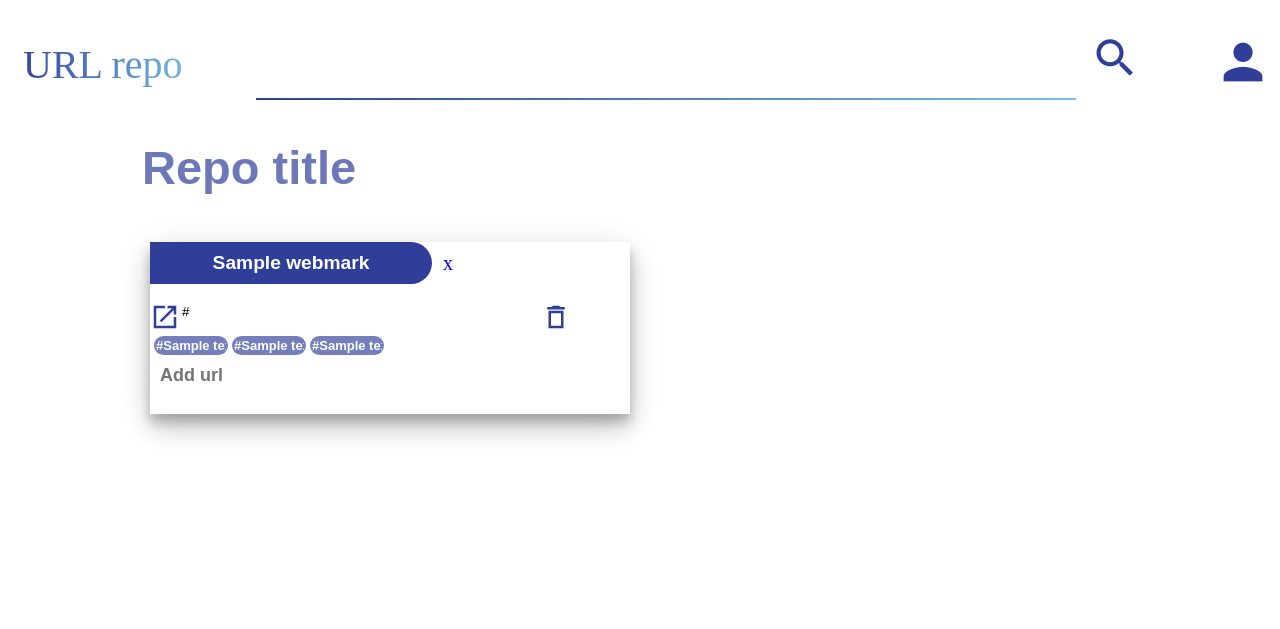
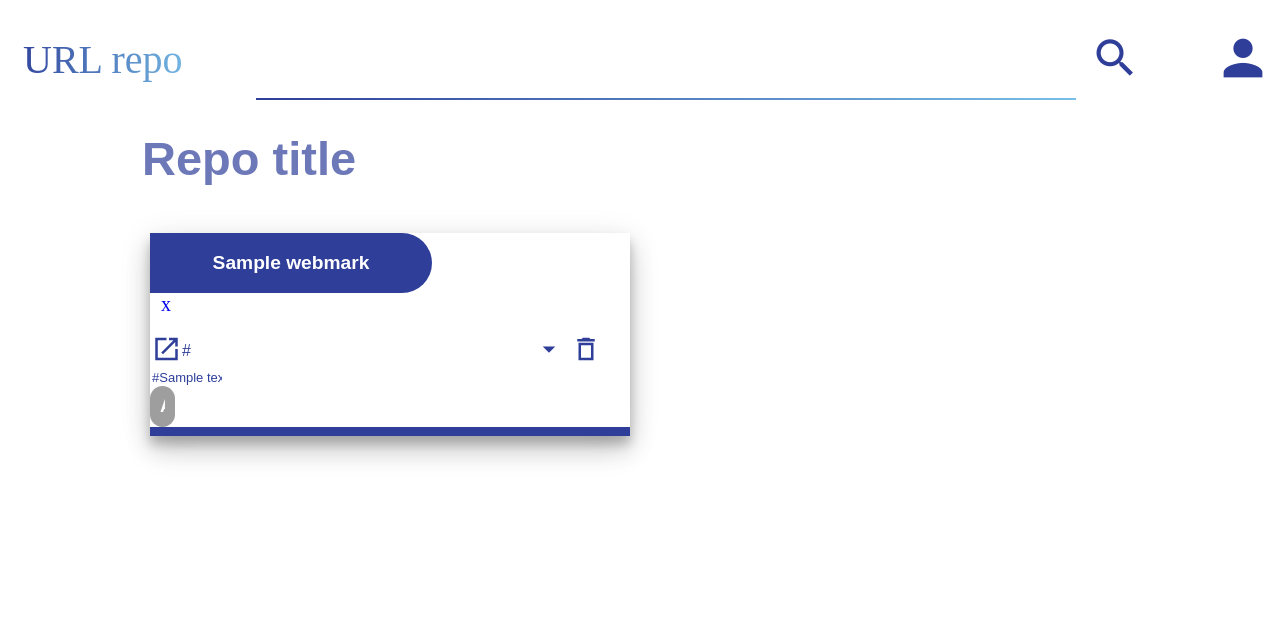
Before and after one commit to teamone-teamone/test, a Django app: template templates/repository/urlrepository.html in a window 1280 px wide. Shown: the top 629 px of the page. Run offline with Django 3.2, Linux system fonts and the light colour scheme; the template is opened without the code that fills it: most values are stand-ins (such as "Sample title", 1, 10 or a date in 2020); some libraries are stand-ins or nearby versions; some web fonts are replaced; grey boxes are pictures that could not be loaded.

Commit message:
style:urlrepo div 작업

```diff
--- a/static/css/styles.css
+++ b/static/css/styles.css
@@ -72,17 +72,11 @@ blockquote input {
 
 .no-input-box {
   border: none;
-  border-right: 0px;
-  border-top: 0px;
 }
 .no-input-box:focus {
   outline: none;
   transition: all 0.5s;
 }
-@keyframes cursor {
-  0% {opacity: 0;}
-  100% {opacity: 1;}
-}span:after{content:''; animation: cursor.7s infinite}
 
 .url-input {
   color: rgba(46, 62, 153, 1.0);
@@ -121,18 +116,19 @@ blockquote input {
 
 .repo-box {
   width: 1000px;
+  height: 500px;
   margin-left: auto;
   margin-right: auto;
 }
 
 .webmark-container {
-  display: flex;
   flex-wrap: wrap;
 }
 .webmark-box {
   box-shadow: 0px 16px 24px rgba(0, 0, 0, 0.14), 0px 6px 30px rgba(0, 0, 0, 0.12), 0px 8px 10px rgba(0, 0, 0, 0.2);
   width: 48%;
   margin: 1%;
+  border-bottom: 2.5mm solid #2e3e99;
 }
 
 .webmark-title {
@@ -142,6 +138,7 @@ blockquote input {
   color: white;
   text-align: center;
   width: auto;
+  height: 40px;
   border-top-right-radius: 50px;
   border-bottom-right-radius: 50px;
   padding: 10px;
@@ -176,6 +173,16 @@ blockquote input {
 }
 .url-div {
   display: flex;
+  flex-direction: column;
+}
+
+.url-div-first {
+  display: flex;
+  flex-direction: row;
+}
+.url-div-first-child {
+  display: flex;
+  align-items: center;
 }
 
 .material-icons-sharp.md-30 {
@@ -186,45 +193,69 @@ blockquote input {
 .url-title {
   text-decoration: none;
   color: #2e3e99;
+  margin-left: 5%;
+  flex: 1;
 }
+
+.url-title-input {
+  width: 350px;
+  height: 20px;
+  color:#2E3E99;
+  font-size: 16px;
+  flex: 4;
+}
+
+.url-toggle{
+  flex: 1;
+}
+
 .url-delete {
   text-decoration: none;
-  color: #000000;
   margin-left: 7px;
-}
-.url-title-input {
-  width: 350px;
+  flex: 1;
 }
 
 .tag-title {
   font-size: small;
-  font-weight: bold;
-  background-color: #2e3e99a9;
-  color: white;
+  color:#2e3e99;
   text-align: center;
-  border-radius: 30px;
-  padding: 2px;
-  margin-left: 4px;
   width: 70px;
 }
 
+
 .tag-box {
   width: 100%;
+  flex: 6;
+}
+
+.add-url-div {
+  width: 100%;
   display: flex;
-  justify-content: start;
 }
 
 .add-url {
+  background-image: url('static/image/sharp_add_circle_black_24dp.png');
+  background-color: #2E3E99;
   font-weight: bold;
-  width: auto;
-  border-radius: 30px;
+  font-size: large;
+  width: 5px;
+  color:#fff;
+  border-radius: 35px;
   padding: 10px;
-  font-size: large;
+  -webkit-transition: width 0.4s ease-in-out;
+  transition: width 0.4s ease-in-out;
 }
 
 .add-url:focus {
   box-shadow: none;
+  width: 70%;
 }
+
+.add-url::placeholder {
+  color:#ffffff;
+  text-align: center;
+}
+
 .page-title-box {
   display: flex;
 }
--- a/templates/repository/urlrepository.html
+++ b/templates/repository/urlrepository.html
@@ -7,6 +7,7 @@
   <meta name="viewport" content="width=device-width, initial-scale=1.0" />
   <link rel="stylesheet" href="https://use.fontawesome.com/releases/v5.11.2/css/all.css" />
   <link rel="stylesheet" href="{% static 'css/styles.css'%}" />
+  <link rel="stylesheet" href="{% static 'css/urlrepo.css'%}">
   <link href="https://fonts.googleapis.com/icon?family=Material+Icons+Sharp" rel="stylesheet">
   <title>{{repository.title}} | URL repo</title>
 </head>
@@ -14,7 +15,6 @@
 <body>
   <header class="header-box">
     <a class="homelogo" href="{% url 'test:urlrepository' repository.pk%}">URL repo</a>
-
     <form class="search">
       <input class="header-search-input" type="text" name="search" maxlength="500" value="" autocomplete="off" />
       <button class="img-button" type="submit" name="click" value="">
@@ -22,7 +22,6 @@
           search
         </span>
       </button>
-
     </form>
 
     {% if user.is_authenticated %}
@@ -61,26 +60,42 @@
             <input class="no-input-box webmark-title" type="text" name="title" maxlength="50" required=""
               value="{{webmark.title}}" id="id_title" />
           </form>
+        </div>
+        <div>
           <a class="delete-btn" href="{% url 'test:deleteWebmark' repository.pk webmark.pk %}">
             x</a>
         </div>
         <br />
         {% for url in webmark.url.all %}
         <div class="url-div">
+          <div class="url-div-first">
+            <div class="url-div-first-child">
               <a class="url-title" href="{{url.urladdress}}" target="_blank"><span class="material-icons-sharp md-30">
                 open_in_new
               </span></a>
+            </div>
+            <div class="url-div-first-child">
               <form method="POST" action="{% url 'test:changeurltitle' repository.pk url.pk%}"
               enctype="multipart/form-data">
               {% csrf_token %}
               <input class="no-input-box url-title-input" type="text" name="urltitle" maxlength="100" required=""
                 value="{{url.urltitle}}" id="id_urltitle" />
             </form>
+            </div>
+            <div class="url-div-first-child">
+              <a class="toggle" href="">
+                <span class="material-icons-sharp md-30">
+                  arrow_drop_down
+                  </span></a>
+            </div>
+            <div class="url-div-first-child">
               <a class="url-delete" href="{% url 'test:deleteUrl' repository.pk url.pk %}">
                 <span class="material-icons-sharp md-30">
                   delete_outline
                 </span></a>
             </div>
+          </div>
+          <div>
             <div class="tag-box">
               <form method="POST" action="{% url 'test:changedescription1' repository.pk url.pk%}"
                 enctype="multipart/form-data">
@@ -88,26 +103,12 @@
                 <input class="no-input-box tag-title" type="text" name="description1" maxlength="10" required=""
                   value="#{{url.description1}}" id="id_description1" />
               </form>
-
-          {%if url.description1%}
-          <form method="POST" action="{% url 'test:changedescription2' repository.pk url.pk%}"
-            enctype="multipart/form-data">
-            {% csrf_token %}
-            <input class="no-input-box tag-title" type="text" name="description1" maxlength="10" required=""
-              value="#{{url.description2}}" id="id_description1" />
-          </form>
-          {%if url.description2%}
-          <form method="POST" action="{% url 'test:changedescription3' repository.pk url.pk%}"
-            enctype="multipart/form-data">
-            {% csrf_token %}
-            <input class="no-input-box tag-title" type="text" name="description1" maxlength="10" required=""
-              value="#{{url.description3}}" id="id_description1" />
-          </form>
-          {% endif %} {% endif %}
+            </div>
+          </div>
         </div>
 
         {% endfor %}
-
+        <div class="add-url-div">
             <form method="POST" action="{% url 'test:addUrl' repository.pk webmark.pk%}" enctype="multipart/form-data">
               {% csrf_token %}
               <input class="no-input-box add-url" type="text" name="urladdress" maxlength="300" required=""
@@ -117,7 +118,7 @@
         </div>
       {% endfor %}
       {% else %}
-      <div width="100%">
+      <div>
         <form class="url-input-form" method="POST" action="{% url 'test:newUrl' repository.pk%}"
           enctype="multipart/form-data">
           {% csrf_token %}
```
Also changed, not shown: other parts of static/css/styles.css (+18 -22 lines), templates/user/signup.html (+5 -3 lines), static/css/urlrepo.css (added), static/image/person.jpg (deleted), templates/repository/beta.html (deleted), 1 other file. Lines whose indentation alone changed are shown as unchanged.
